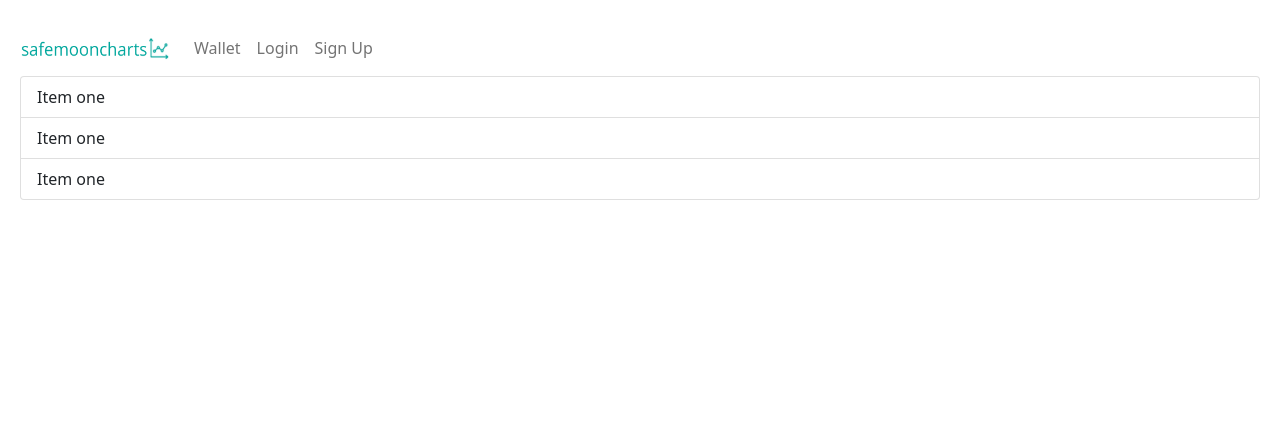
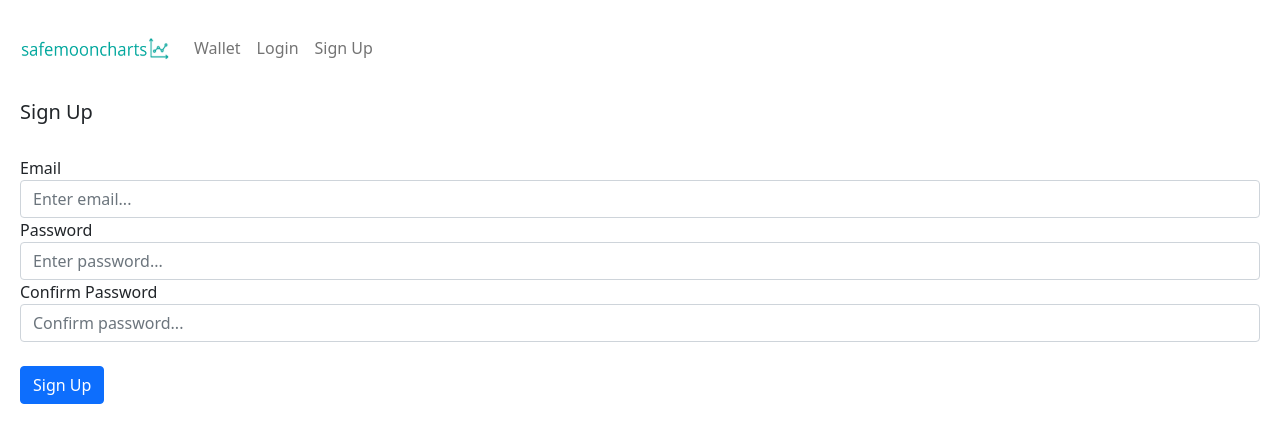
Before and after one commit to Nicholas1771/safemooncharts-frontend, an Angular app: page /signup in a window 1280 px wide. Shown: the top 442 px of the page. Built offline with nearby package versions, Linux system fonts and the light colour scheme.

Commit message:
added sign up functionality to create accounts

```diff
--- a/src/app/app.module.ts
+++ b/src/app/app.module.ts
@@ -8,6 +8,7 @@ import { LoginComponent } from './components/login/login.component';
 import { SignupComponent } from './components/signup/signup.component';
 import { WalletComponent } from './components/wallet/wallet.component';
 import { NavigationComponent } from './components/navigation/navigation.component';
+import { FormsModule } from '@angular/forms';
 
 @NgModule({
   declarations: [
@@ -20,7 +21,8 @@ import { NavigationComponent } from './components/navigation/navigation.componen
   imports: [
     BrowserModule,
     AppRoutingModule,
-    HttpClientModule
+    HttpClientModule,
+    FormsModule
   ],
   providers: [],
   bootstrap: [AppComponent]
--- a/src/app/components/signup/signup.component.html
+++ b/src/app/components/signup/signup.component.html
@@ -1,5 +1,23 @@
-<ul class="list-group">
-	<li class="list-group-item">Item one</li>
-	<li class="list-group-item">Item one</li>
-	<li class="list-group-item">Item one</li>
-</ul>
+<br>
+<h5>{{getTitle()}}</h5>
+<br>
+<form #form="ngForm">
+	<label>Email</label><input ngModel #email="ngModel" required type="email" name="email" placeholder="Enter email..." class="form-control"/>
+	<div *ngIf="email.touched && email.errors" class="alert alert-danger">
+		<p *ngIf="email.errors?.required">Email is required</p>
+	</div>
+	<label>Password</label><input ngModel #password="ngModel" required type="password" name="password" placeholder="Enter password..." class="form-control"/>
+	<div *ngIf="password.touched && password.errors" class="alert alert-danger">
+		<p *ngIf="password.errors?.required">Password is required</p>
+	</div>
+	<label>Confirm Password</label><input ngModel #confirmPassword="ngModel" required type="password" name="confirmPassword" placeholder="Confirm password..." class="form-control"/>
+	<div *ngIf="confirmPassword.touched && confirmPassword.errors" class="alert alert-danger">
+		<p *ngIf="confirmPassword.errors?.required">Confirm password is required</p>
+	</div>
+	<br>
+	<button type="button" class="btn btn-primary" (click)="signup(form.value)">Sign Up</button>
+	<br>
+	<br>
+	<p *ngIf="getSignupMessage() == 'Successfully signed up'" class="text-success">{{getSignupMessage()}}</p>
+	<p *ngIf="getSignupMessage() == 'Passwords do not match'" class="text-danger">{{getSignupMessage()}}</p>
+</form>
--- a/src/app/components/signup/signup.component.ts
+++ b/src/app/components/signup/signup.component.ts
@@ -1,4 +1,7 @@
 import { Component, OnInit } from '@angular/core';
+import { NgForm } from '@angular/forms';
+import { Account } from 'src/app/models/account';
+import { AccountService } from 'src/app/services/account.service';
 
 @Component({
   selector: 'app-signup',
@@ -7,9 +10,40 @@ import { Component, OnInit } from '@angular/core';
 })
 export class SignupComponent implements OnInit {
 
-  constructor() { }
+  private title: string;
+  private signupMessage: string;
+
+  constructor(private accountService: AccountService) {
+    this.title = "Sign Up";
+    this.signupMessage = "";
+  }
 
   ngOnInit(): void {
   }
 
+  public getTitle(): string {
+    return this.title;
+  }
+
+  public getSignupMessage(): string {
+    return this.signupMessage;
+  }
+
+  public signup(form: {email: string, password: string, confirmPassword: string}) {
+    if (form.password == form.confirmPassword) {
+      let account = {
+        email: form.email,
+        password: form.password
+      }
+      this.accountService.register(account).subscribe((account) => {
+        console.log(account);
+        this.signupMessage = "Successfully signed up";
+      });
+    } else {
+      form.password = "";
+      form.confirmPassword = "";
+      this.signupMessage = "Passwords do not match";
+    }
+  }
+
 }
--- /dev/null
+++ b/src/app/services/account.service.ts
@@ -0,0 +1,34 @@
+import { HttpClient } from '@angular/common/http';
+import { Injectable } from '@angular/core';
+import { Observable } from 'rxjs';
+import { Account } from '../models/account';
+
+@Injectable({
+  providedIn: 'root'
+})
+export class AccountService {
+
+  private accountsUrl: string;
+
+  constructor(private http: HttpClient) {
+    this.accountsUrl = "https://safemooncharts.herokuapp.com/accounts";
+  }
+
+  public getAccount(email: string): Observable<Account> {
+    return this.http.get<Account>(this.accountsUrl + "/" + email);
+  }
+
+  public getAccounts(): Observable<Account[]> {
+    return this.http.get<Account[]>(this.accountsUrl);
+  }
+
+  public login(email: string, password: string): Observable<string> {
+    return this.http.post<string>(this.accountsUrl, {email: email, password: password});
+  }
+
+  public register(account: {email: string, password: string}) {
+    console.log("registering account " + account.email + " " + account.password);
+    return this.http.post(this.accountsUrl, account);
+  }
+
+}
```
Also changed, not shown: 1 other file (tests, documents, lock files or other folders).
